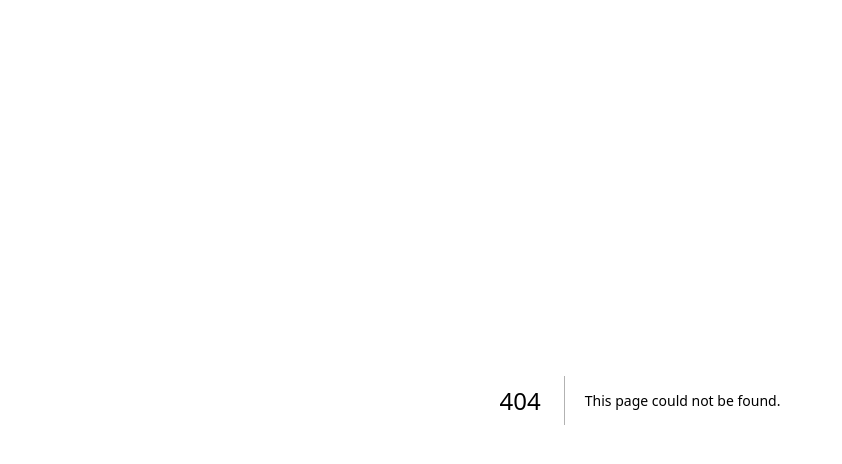
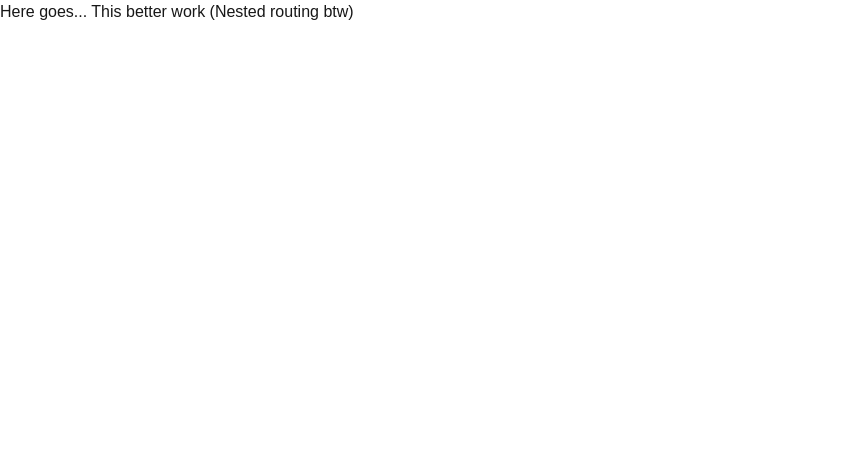
Before and after one commit to taimursalman/t2second, a Next.js app: page /about/t2about in a window 1280 px wide. Before the commit this address had no page. Shown: the top 464 px of the page, without its empty margins (0-842 px from the left). Built offline with nearby package versions, Linux system fonts and the light colour scheme.

Commit message:
Added nested routing

```diff
--- /dev/null
+++ b/src/app/about/t2about/page.tsx
@@ -0,0 +1,9 @@
+import React from 'react'
+
+const t2about = () => {
+  return (
+    <div>Here goes... This better work (Nested routing btw)</div>
+  )
+}
+
+export default t2about
```
